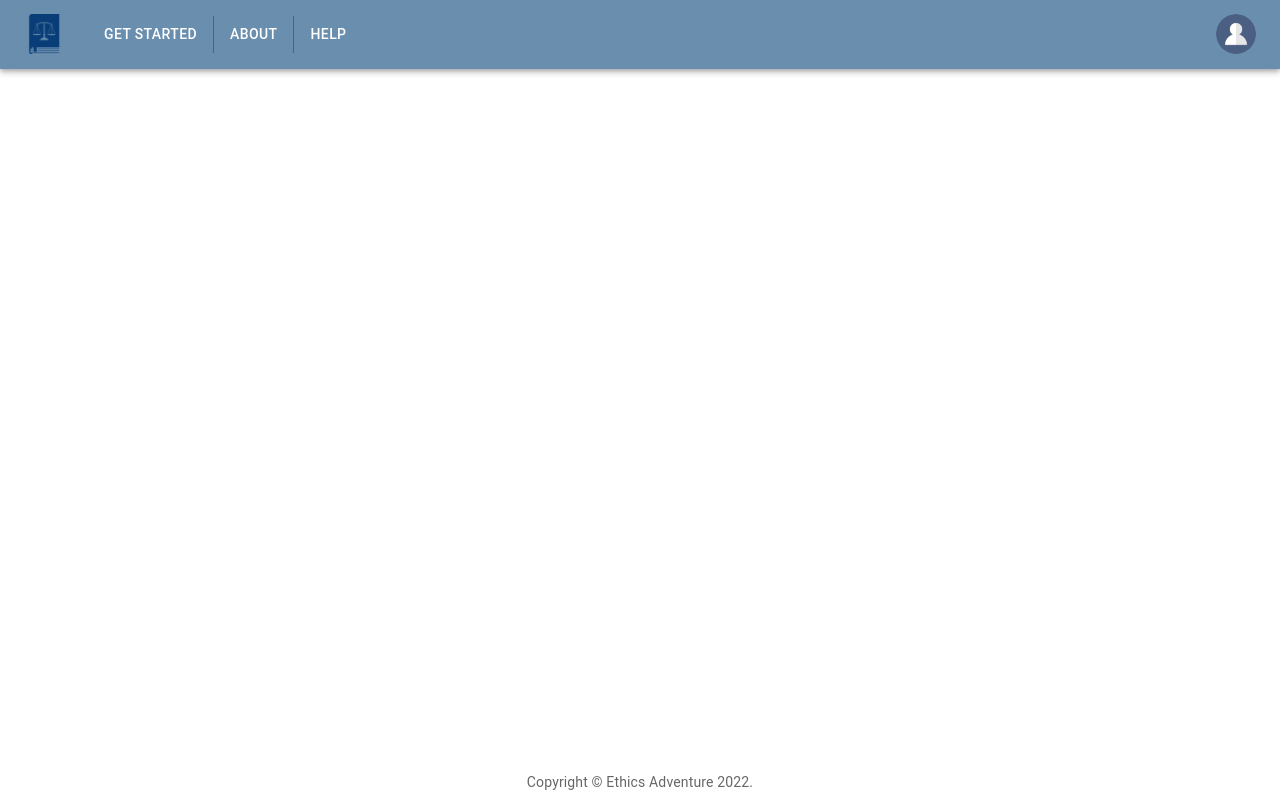
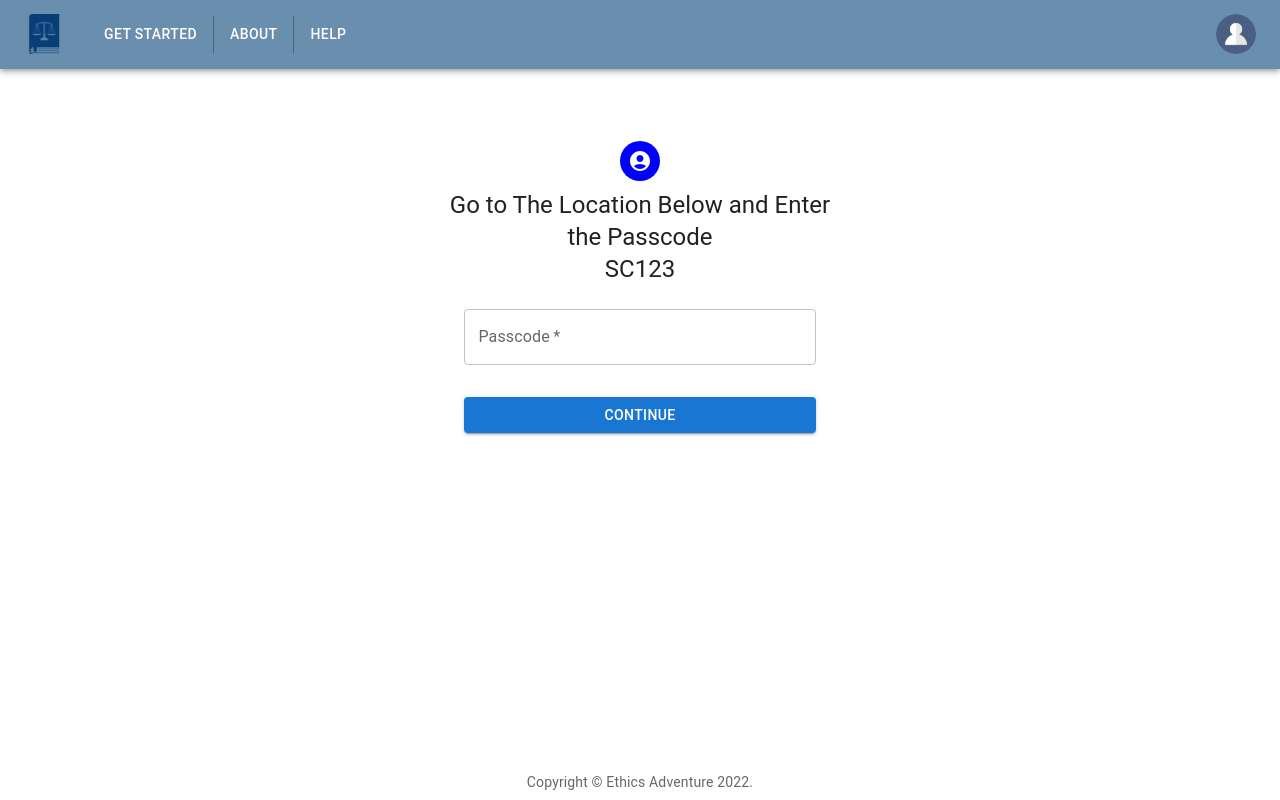
Before and after one commit to WilSimpson/SEP_2022, a React (Create React App) app in the folder frontend/: page /pass in a window 1280 px wide. Built offline with nearby package versions, Linux system fonts and the light colour scheme.

Commit message:
added path to the passcode screen with some sample inputs

```diff
--- a/frontend/src/App.js
+++ b/frontend/src/App.js
@@ -8,6 +8,7 @@ import {  BrowserRouter as Router,  Routes,  Route} from "react-router-dom";
 import Login from './components/Login';
 import Knowledge from './components/knowledge';
 import AdminDash from './components/AdminDash';
+import Passcode from './components/passcode';
 import ProtectedRoute from './ProtectedRoute';
 import { Provider } from 'react-redux';
 import { PersistGate } from 'redux-persist/integration/react';
@@ -30,6 +31,7 @@ function App() {
                 <Route exact path='gameSession' element={<GameSession />} />
                 <Route exact path='/login' element={<Login />} />
                 <Route exact path='/started' element={<Knowledge />} />
+                <Route exact path='/pass' element={<Passcode data={{question:"/#", location:"SC123"}} />} />
                 <Route
                   exact
                   path='/admin-dashboard'
```
